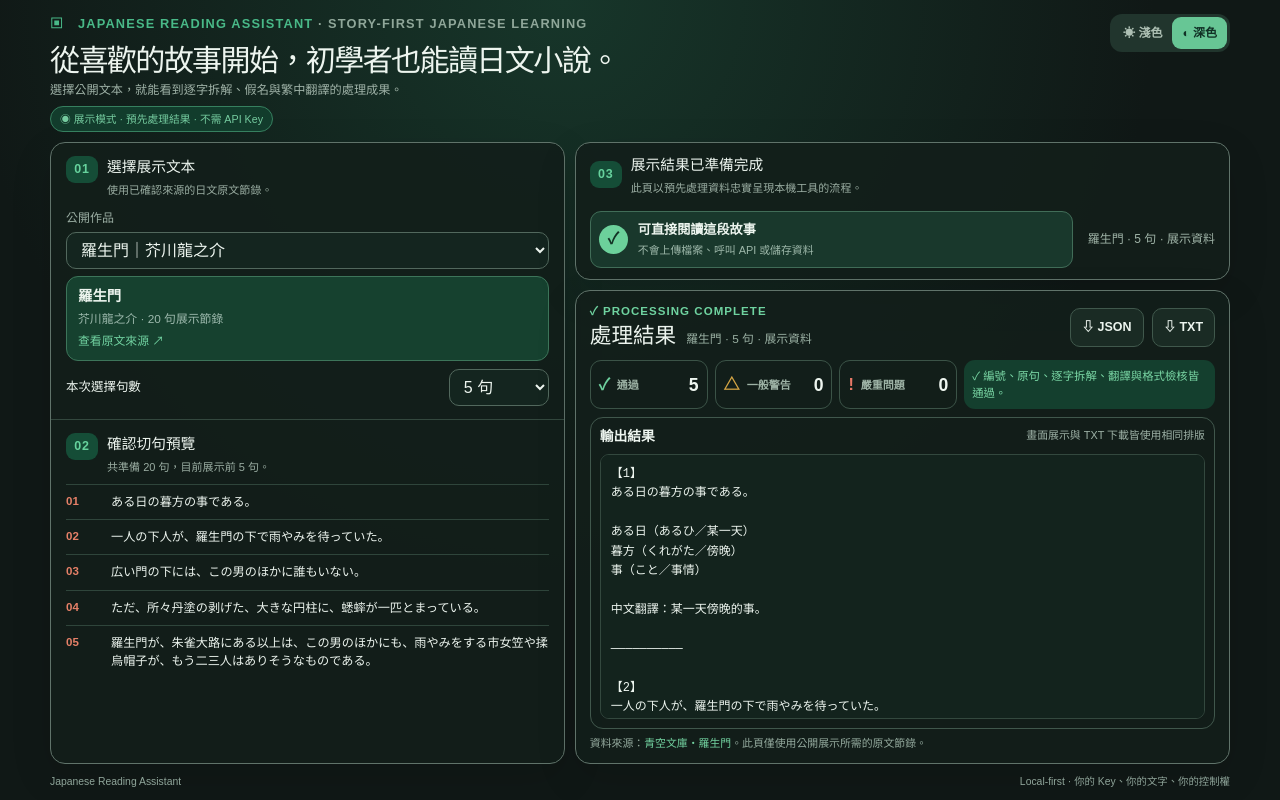
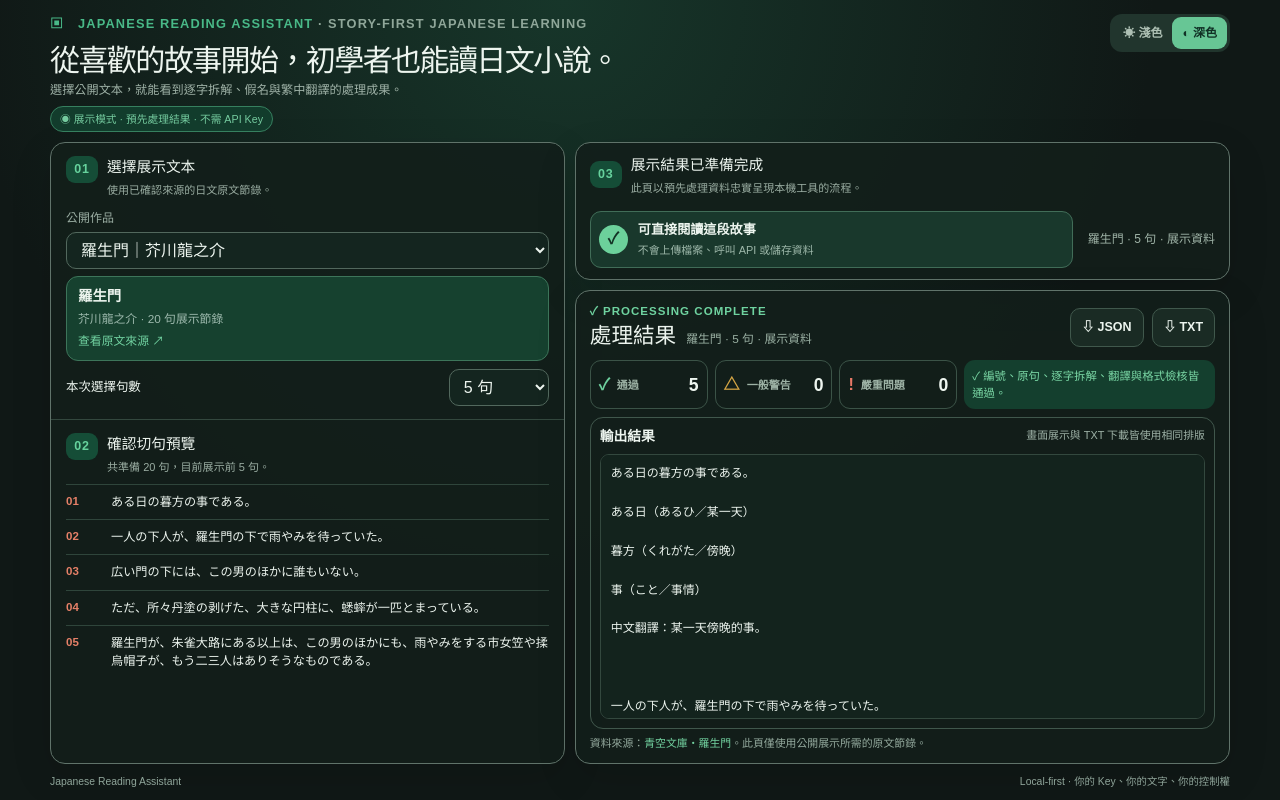
Before and after one commit to ted53759/japanese-reading-assistant, a Next.js app in the folder showcase/: page / in a window 1280 px wide. Built offline with nearby package versions, Linux system fonts and the light colour scheme.

Commit message:
Match showcase output to reading note format

```diff
--- a/showcase/app/page.tsx
+++ b/showcase/app/page.tsx
@@ -88,8 +88,8 @@ const studyData: Record<string, Array<[string, string]>> = {
 function buildFormattedText(story: Story, count: number) {
   return story.sentences.slice(0, count).map((text, index) => {
     const [details, translation] = studyData[story.id][index];
-    return `【${index + 1}】\n${text}\n\n${details}\n\n中文翻譯：${translation}`;
-  }).join("\n\n──────────\n\n");
+    return `${text}\n\n${details.replace(/\n/g, "\n\n")}\n\n中文翻譯：${translation}`;
+  }).join("\n\n\n\n");
 }
 
 function downloadFile(name: string, content: string, type: string) {
```
